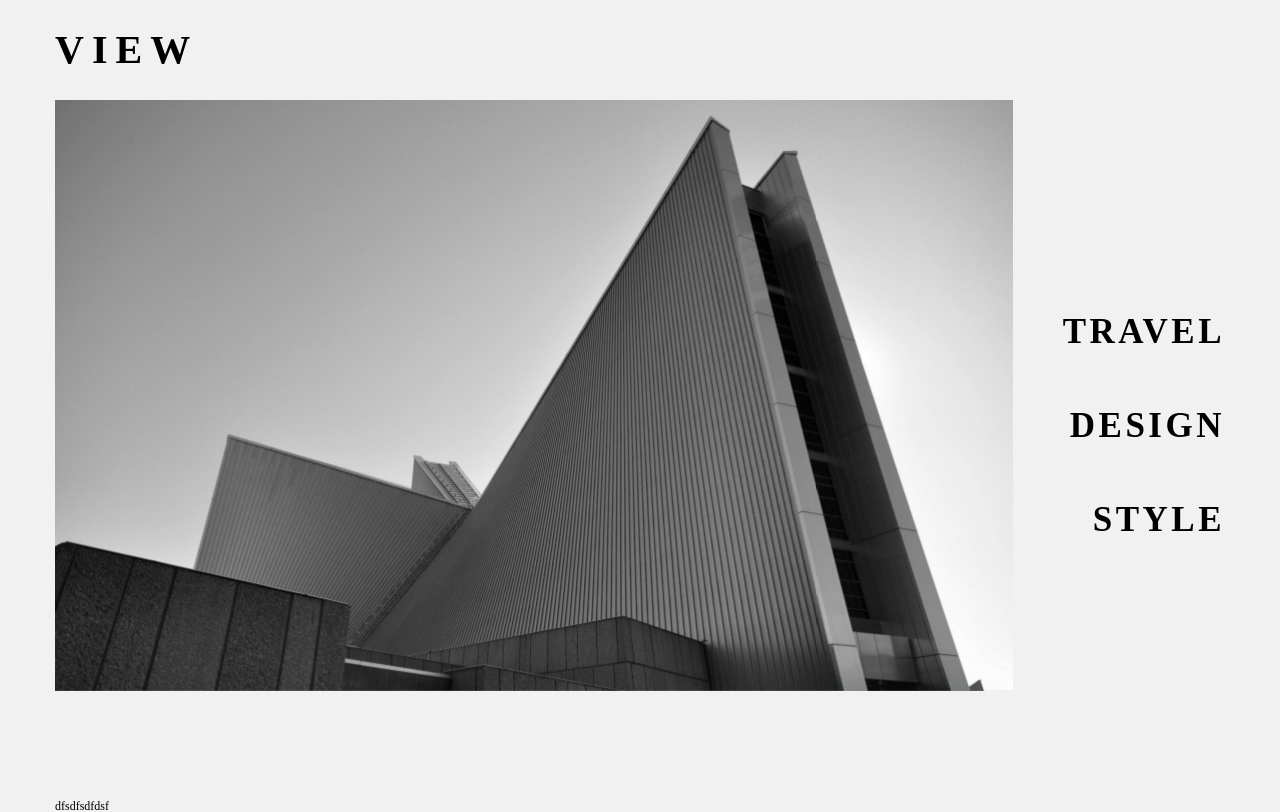
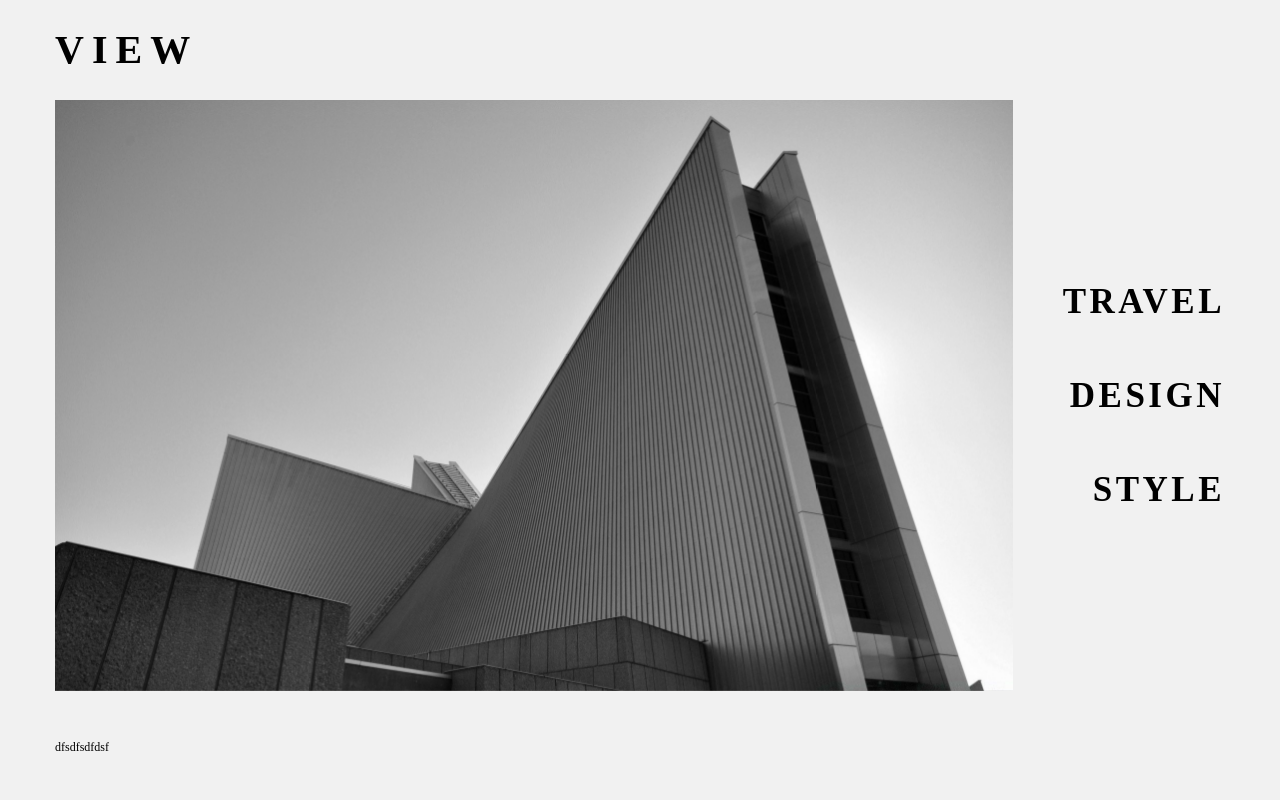
Before and after one commit to LizVel/SVCHVS_Kursach, a React (Create React App) app in the folder frontend/: page /main in a window 1280 px wide. Built offline with nearby package versions, Linux system fonts and the light colour scheme; a web font is replaced by a local one.

Commit message:
fix: fix header

```diff
--- a/frontend/src/pages/MainPage/MainPage.scss
+++ b/frontend/src/pages/MainPage/MainPage.scss
@@ -6,30 +6,26 @@ $changeGridWidth: rem(500);
 
 .main-page{
 
-  padding: 0 rem(55);
+
   background: #F1F1F1;
 
+  &__container{
+    padding: 0 rem(55);
+  }
+
+
   &__section{
-    max-width: rem(1440);
-    height: 100vh;
-
+    padding-bottom: rem(50);
   }
 }
 
 .header{
   font-family: "Noto Serif KR";
-  display: flex;
-  flex-direction: column;
+  display: grid;
+  grid-template-columns: 1fr auto;
+  grid-template-rows: auto 1fr;
+  column-gap: rem(50);
 
-
-  &__body{
-    display: grid;
-    grid-template-columns: 1fr auto;
-    grid-template-rows: auto 1fr;
-    column-gap: rem(50);
-    height: 100vh;
-    padding-bottom: rem(50);
-  }
 
   &__title{
     font-weight: 700;
--- a/frontend/src/pages/MainPage/MainPage.tsx
+++ b/frontend/src/pages/MainPage/MainPage.tsx
@@ -15,8 +15,9 @@ export function MainPage() {
 
     <div className="wrapper">
         <main className={"main-page"}>
-            <section className={"main-page__section header"}>
-                <div className={"header__body"}>
+            <div className={"main-page__container"}>
+                <section className={"main-page__section header"}>
+
                     <div className={"header__title"}>VIEW</div>
 
                     <div className={"header__slider"}>
@@ -41,12 +42,14 @@ export function MainPage() {
                             </li>
                         </ul>
                     </nav>
-                </div>
 
-            </section>
-            <section>
-                dfsdfsdfdsf
-            </section>
+
+                </section>
+                <section>
+                    dfsdfsdfdsf
+                </section>
+            </div>
+
         </main>
     </div>
   );
```
